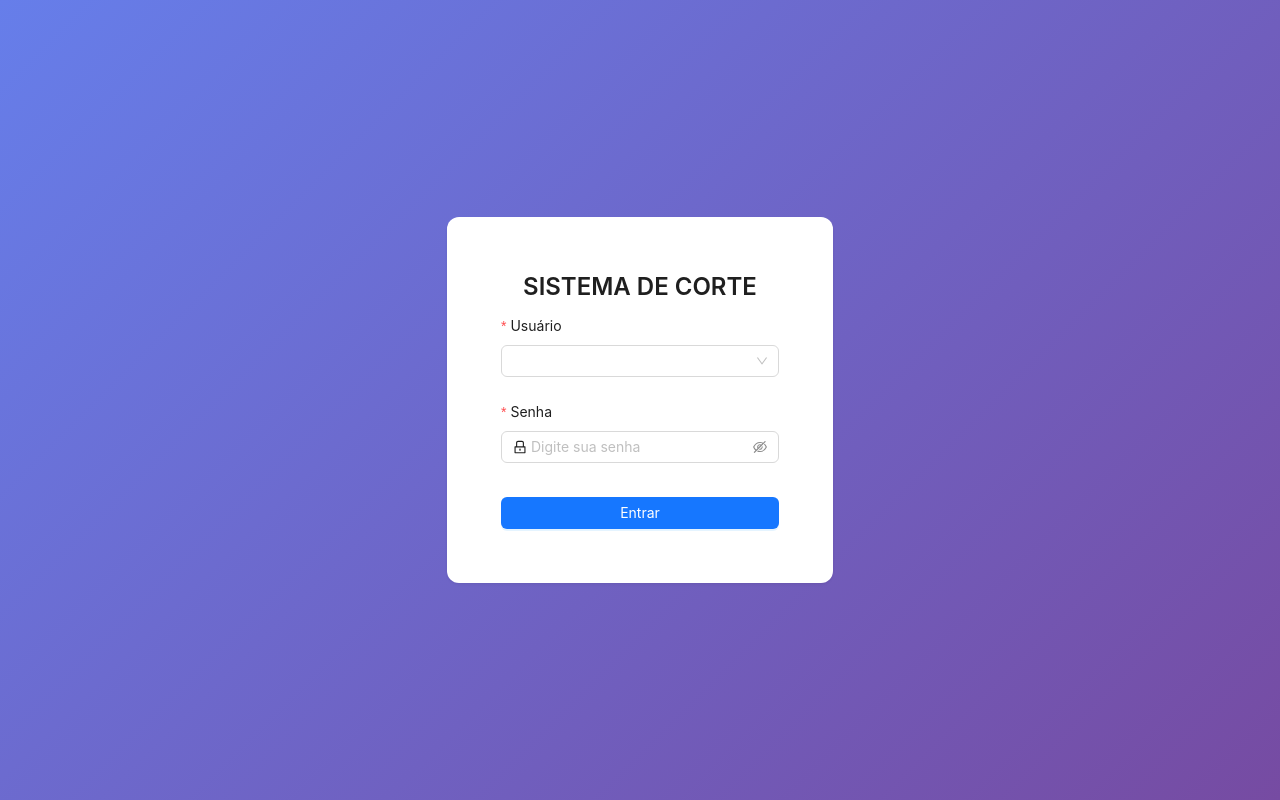
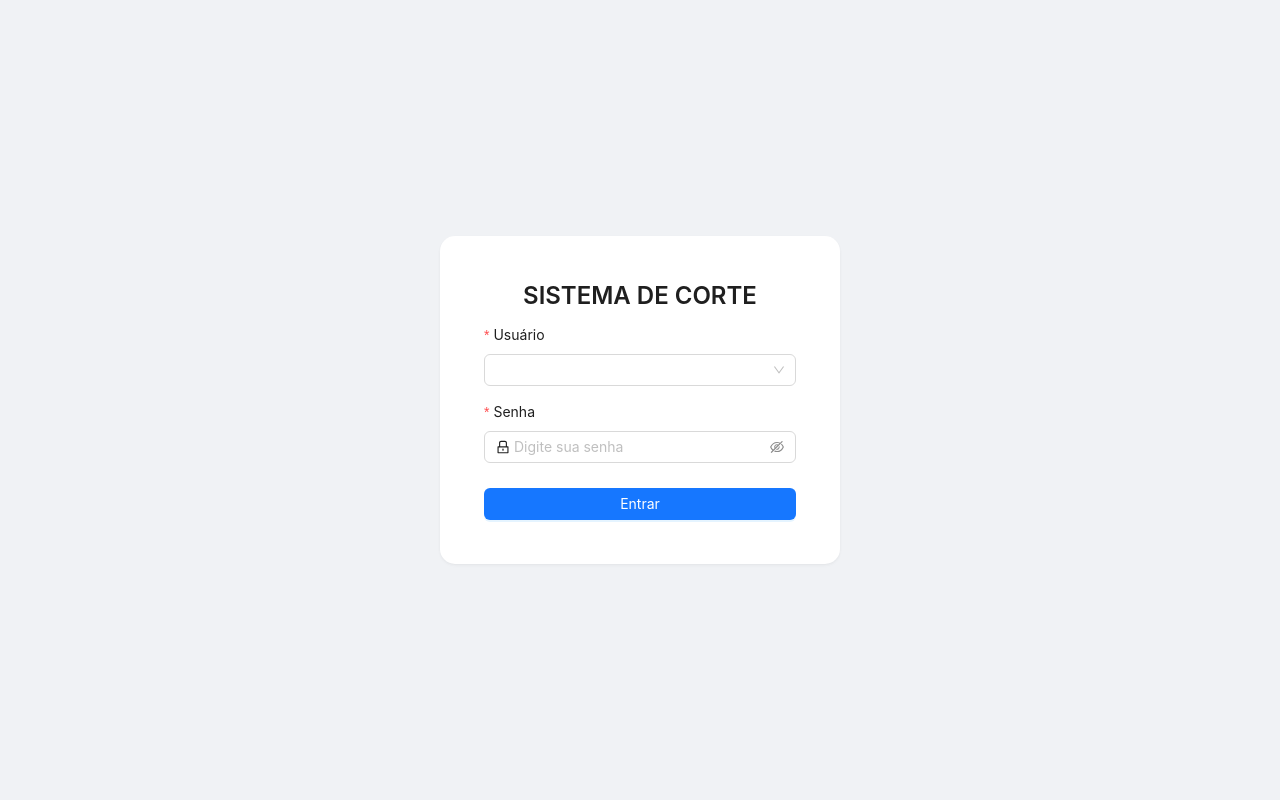
Before and after one commit to MitoCoder/Sistema-de-Corte-Edvam, a React (Create React App) app: page / in a window 1280 px wide. Built offline with nearby package versions, Linux system fonts and the light colour scheme.

Commit message:
Update Login.css

```diff
--- a/src/Login.css
+++ b/src/Login.css
@@ -4,31 +4,33 @@
   justify-content: center;
   align-items: center;
   height: 100vh;
-  background: linear-gradient(135deg, #667eea, #764ba2);
+  background-color: #f0f2f5;
+  padding: 20px;
 }
 
 .login-card {
-  padding: 30px;
-  border-radius: 12px;
-  box-shadow: 0 8px 20px rgba(0, 0, 0, 0.2);
+  width: 100%;
+  max-width: 400px;
+  padding: 20px;
+  border-radius: 15px;
+  box-shadow: 0 4px 12px rgba(0, 0, 0, 0.1);
+  background: white;
   text-align: center;
 }
 
-.login-header {
+.login-title {
+  font-weight: bold;
   color: black;
-  font-weight: bold;
   text-align: center;
   margin-bottom: 20px;
 }
 
-.login-button {
-  margin-top: 15px;
-  font-weight: bold;
+.login-form .ant-form-item {
+  margin-bottom: 15px;
 }
 
-@media (max-width: 768px) {
+@media (max-width: 480px) {
   .login-card {
-    width: 100%;
-    padding: 20px;
+    padding: 15px;
   }
 }
```
